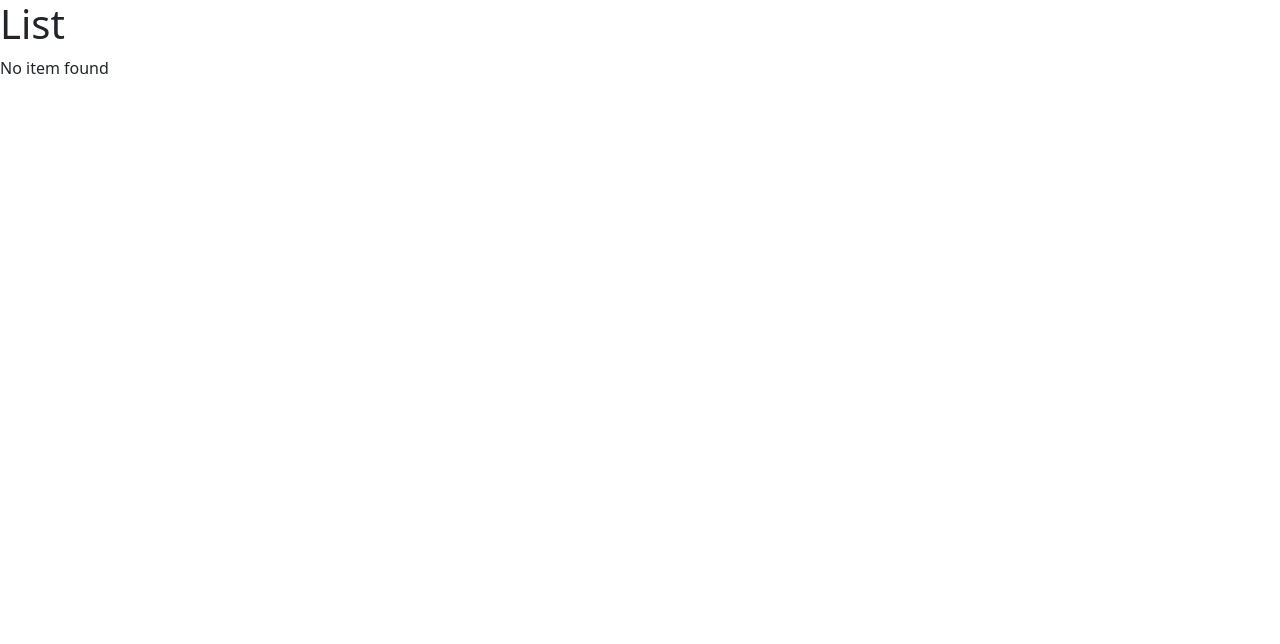
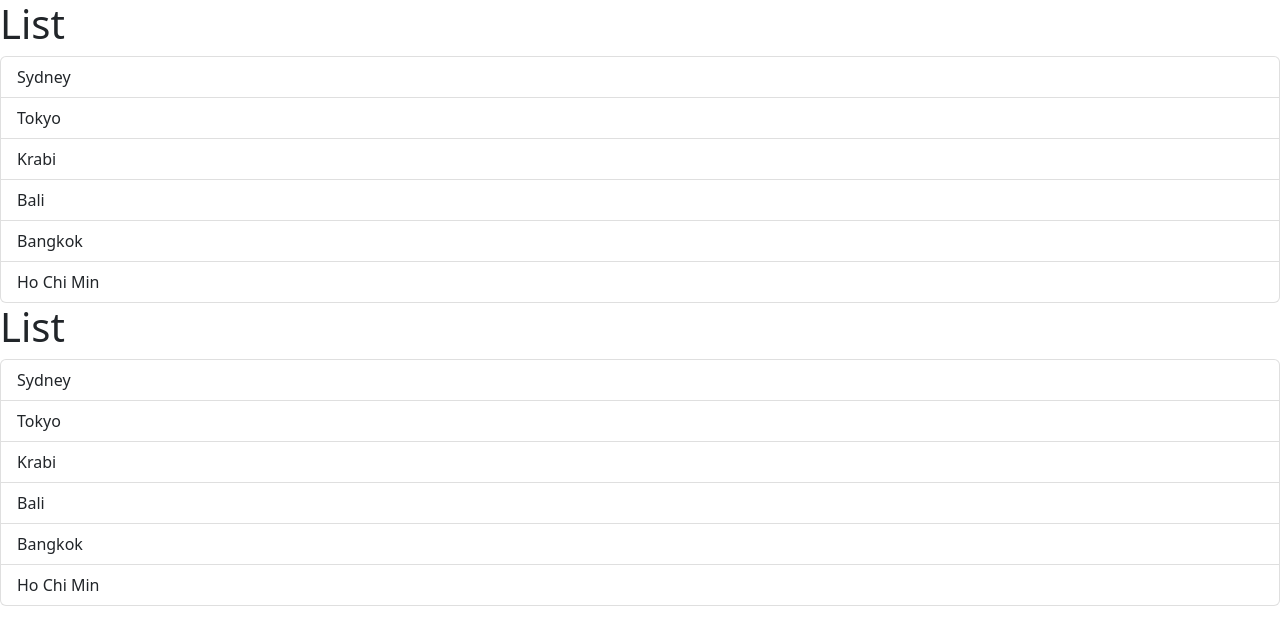
Before and after one commit to pittyh6/react_app, a React (Vite) app: page / in a window 1280 px wide. Shown: the top 644 px of the page. Built offline with nearby package versions, Linux system fonts and the light colour scheme.

Commit message:
50:51 handleClick and useState

```diff
--- a/src/App.tsx
+++ b/src/App.tsx
@@ -1,7 +1,13 @@
 import ListGroup from "./components/ListGroup";
+import React from "react";
 
-function App(){
-  return <div> <ListGroup /> </div>
+function App() {
+  return (
+    <div>
+      <ListGroup />
+      <ListGroup />
+    </div>
+  );
 }
 
 export default App;
--- a/src/components/ListGroup.tsx
+++ b/src/components/ListGroup.tsx
@@ -1,6 +1,12 @@
+import React, { useState } from "react";
+import { MouseEvent } from "react";
+
 function ListGroup() {
   let items = ["Sydney", "Tokyo", "Krabi", "Bali", "Bangkok", "Ho Chi Min"];
-  items = [];
+  //let selectedIndex = -1;
+  // Event handle
+  //const handleClick = (event: MouseEvent) => console.log("Clicked", event);
+  const [selectedIndex, setSelectedIndex] = useState(-1);
   return (
     //  to create multiple components use fragment
     <>
@@ -11,8 +17,21 @@
         ) /* if the items =0 than show No item found. Same as {items.length === 0 ? <p>No item found</p> : null} */
       }
       <ul className="list-group">
-        {items.map((item) => (
-          <li key={item}>{item}</li>
+        {items.map((item, index) => (
+          <li
+            className={
+              selectedIndex === index
+                ? "list-group-item active"
+                : "list-group-item"
+            }
+            key={item}
+            //onClick={handleClick}
+            onClick={() => {
+              setSelectedIndex(index);
+            }}
+          >
+            {item}
+          </li>
         ))}
       </ul>
     </>
```
